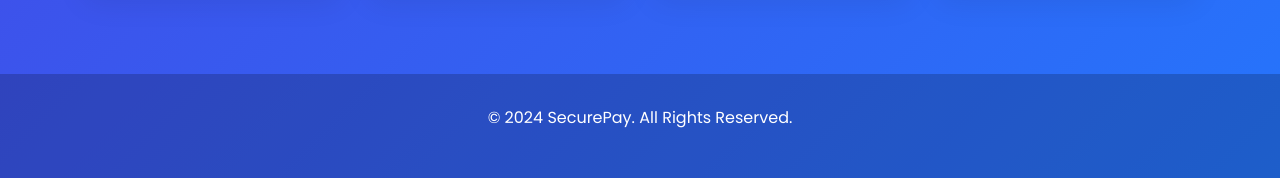
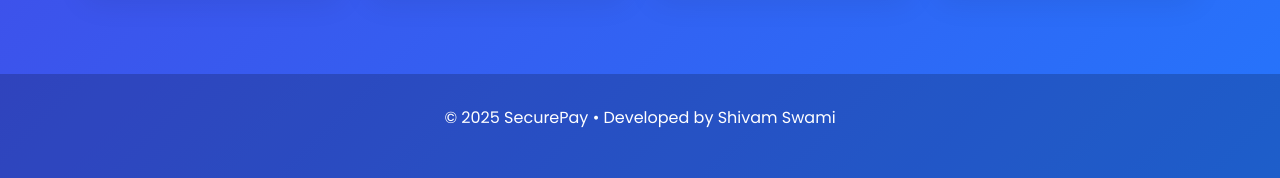
Before and after one commit to Shivam140902/UPI-Fraud-Detection, a Flask app: page / in a window 1280 px wide. Shown: the part 2759-2937 px from the top of the page. Run offline with Flask 3, Linux system fonts and the light colour scheme; some libraries are stand-ins or nearby versions.

Commit message:
Update index.html

```diff
--- a/templates/index.html
+++ b/templates/index.html
@@ -348,9 +348,11 @@
 
     <!-- Footer -->
     <footer>
-        <p>&copy; 2024 SecurePay. All Rights Reserved.</p>
+    <p>&copy; 2025 SecurePay • Developed by Shivam Swami</p>
     </footer>
+
 
     <script src="https://cdn.jsdelivr.net/npm/bootstrap@5.1.3/dist/js/bootstrap.bundle.min.js"></script>
 </body>
+
 </html>
```
